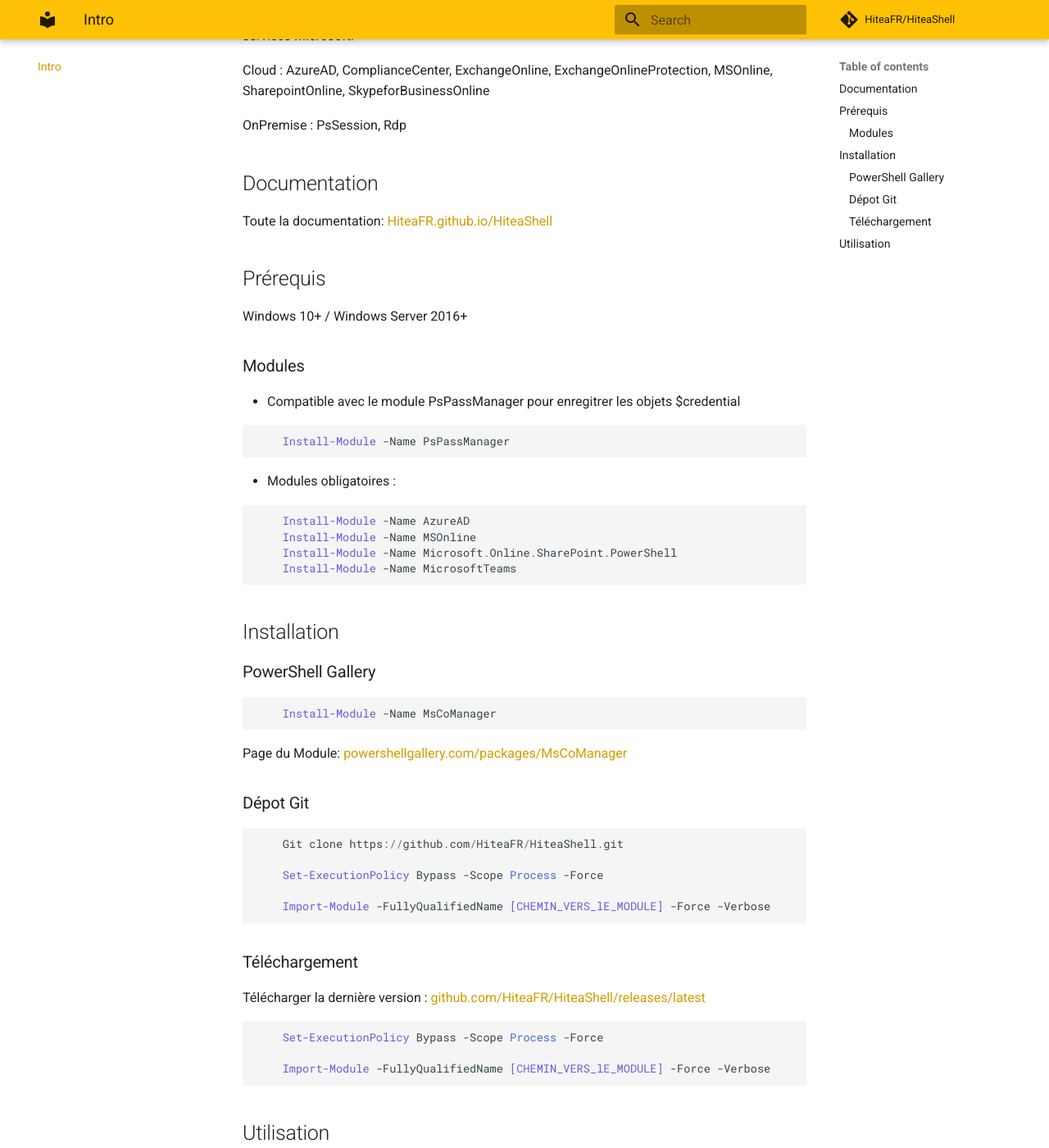
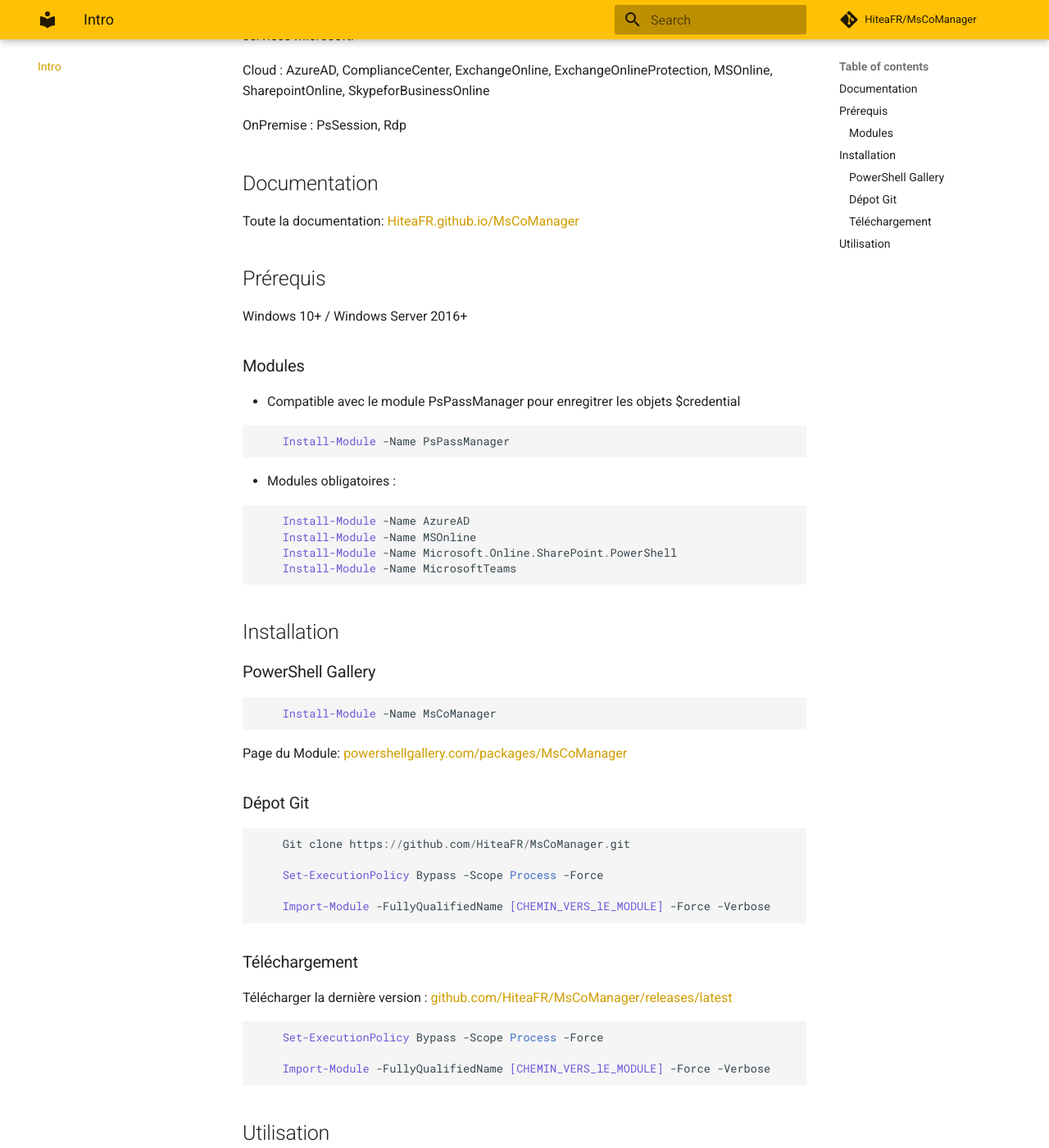
Before and after one commit to HiteaFR/MsCoManager, an MkDocs documentation site: the page built from docs/index.md, in a window 1280 px wide and 1400 px high, scrolled down 222 px. Shown: the whole window at 82% size. Built offline with MkDocs 1.6.1 and Material for MkDocs 9.7.7, drawn with Linux system fonts in a browser that asks for light colours; comment, search, counter and statistics services are not loaded; some of the changed text lies outside the part shown.

Commit message:
Fix Repo

````diff
--- a/docs/index.md
+++ b/docs/index.md
@@ -8,7 +8,7 @@
 
 ## Documentation
 
-Toute la documentation: [HiteaFR.github.io/HiteaShell](https://HiteaFR.github.io/HiteaShell)
+Toute la documentation: [HiteaFR.github.io/MsCoManager](https://HiteaFR.github.io/MsCoManager)
 
 ## Prérequis
 
@@ -44,7 +44,7 @@
 ### Dépot Git
 
 ```powershell
-    Git clone https://github.com/HiteaFR/HiteaShell.git
+    Git clone https://github.com/HiteaFR/MsCoManager.git
 
     Set-ExecutionPolicy Bypass -Scope Process -Force
 
@@ -53,7 +53,7 @@
 
 ### Téléchargement
 
-Télécharger la dernière version : [github.com/HiteaFR/HiteaShell/releases/latest](https://github.com/HiteaFR/HiteaShell/releases/latest)
+Télécharger la dernière version : [github.com/HiteaFR/MsCoManager/releases/latest](https://github.com/HiteaFR/MsCoManager/releases/latest)
 
 ```powershell
     Set-ExecutionPolicy Bypass -Scope Process -Force
@@ -73,4 +73,4 @@
     Mcm disconnect -services @('')
 ```
 
-Voir toute la doc : : [HiteaFR.github.io/HiteaShell](https://HiteaFR.github.io/HiteaShell)
+Voir toute la doc : : [HiteaFR.github.io/MsCoManager](https://HiteaFR.github.io/MsCoManager)
--- a/mkdocs.yml
+++ b/mkdocs.yml
@@ -13,11 +13,11 @@
   - admonition
   - meta
 
-repo_name: HiteaFR/HiteaShell
+repo_name: HiteaFR/MsCoManager
 
-repo_url: https://github.com/HiteaFR/HiteaShell
+repo_url: https://github.com/HiteaFR/MsCoManager
 
 extra:
   social:
     - type: github
-      link: https://github.com/HiteaFR/HiteaShell
+      link: https://github.com/HiteaFR/MsCoManager
````
Also changed, not shown: README.md (+4 -4 lines), 1 other file.
